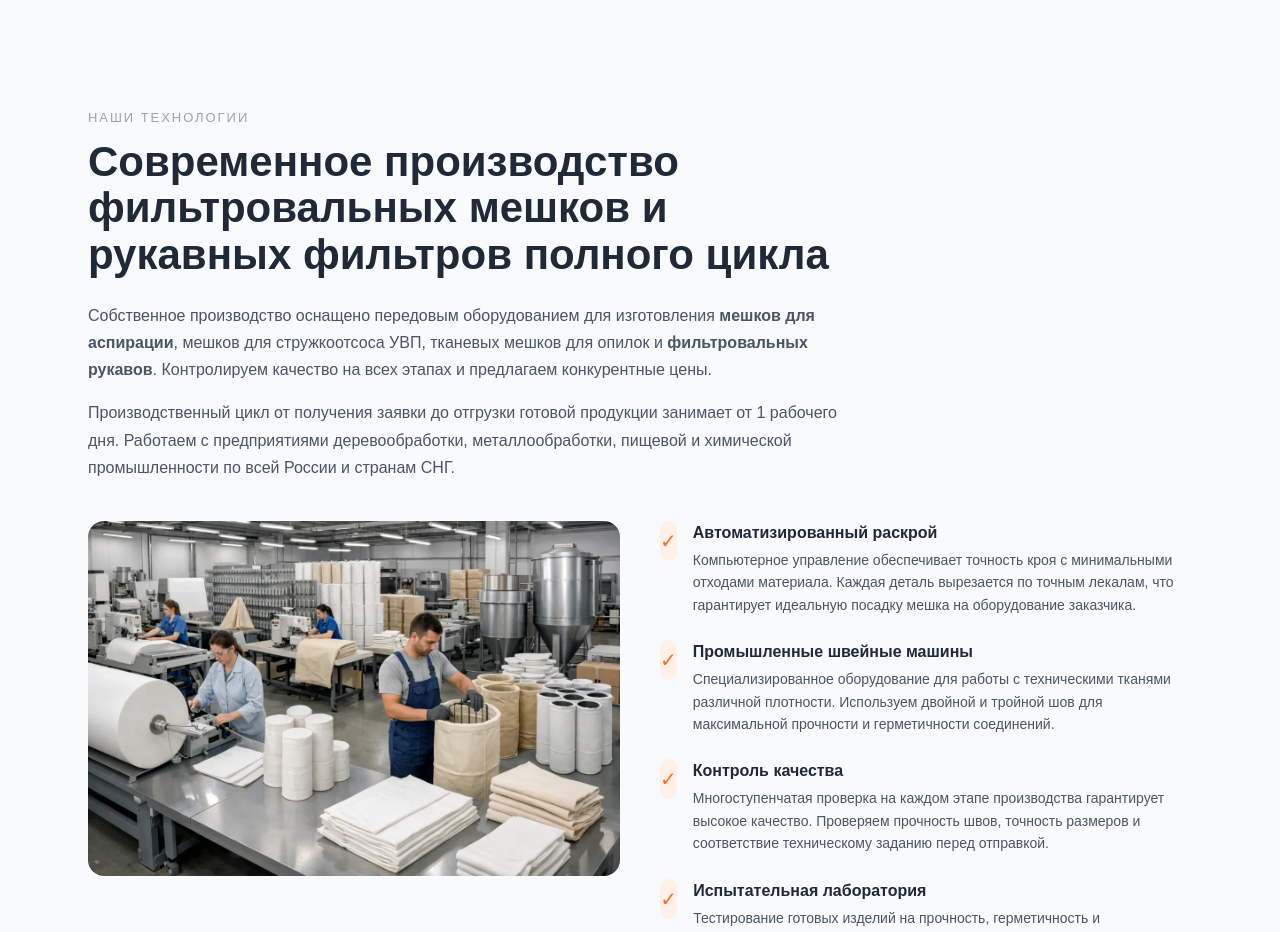
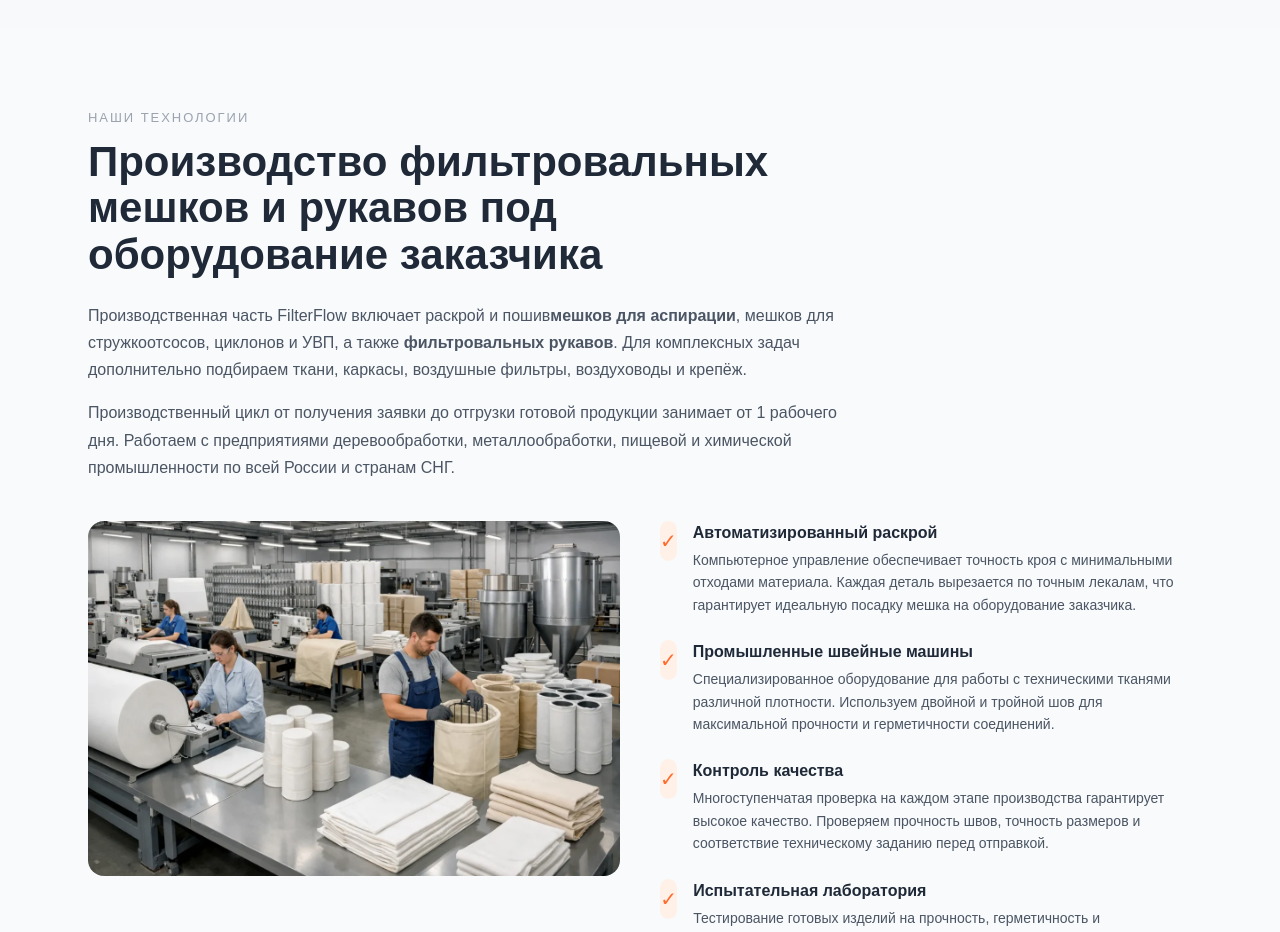
Before and after one commit to karipupkina-ux/filterflow-next, a Next.js app: page / in a window 1280 px wide. Shown: the part 5200-6132 px from the top of the page. Built offline with nearby package versions, Linux system fonts and the light colour scheme.

Commit message:
content: clarify manufacturing and expanded supply

```diff
--- a/app/components/feature/ModernProductionSection.tsx
+++ b/app/components/feature/ModernProductionSection.tsx
@@ -34,16 +34,16 @@ export default function ModernProductionSection() {
           </p>
 
           <h2 className="text-[32px] md:text-[42px] font-bold leading-[1.1] text-[#1f2937] mb-6 max-w-3xl">
-            Современное производство фильтровальных мешков и рукавных фильтров полного цикла
+            Производство фильтровальных мешков и рукавов под оборудование заказчика
           </h2>
 
           {/* ТЕКСТ */}
           <div className="max-w-3xl text-[15px] md:text-[16px] text-gray-600 leading-[1.7] space-y-4 mb-10">
             <p>
-              Собственное производство оснащено передовым оборудованием для
-              изготовления <b>мешков для аспирации</b>, мешков для стружкоотсоса УВП,
-              тканевых мешков для опилок и <b>фильтровальных рукавов</b>.
-              Контролируем качество на всех этапах и предлагаем конкурентные цены.
+              Производственная часть FilterFlow включает раскрой и пошив
+              <b>мешков для аспирации</b>, мешков для стружкоотсосов, циклонов и УВП,
+              а также <b>фильтровальных рукавов</b>. Для комплексных задач дополнительно
+              подбираем ткани, каркасы, воздушные фильтры, воздуховоды и крепёж.
             </p>
 
             <p>
```
